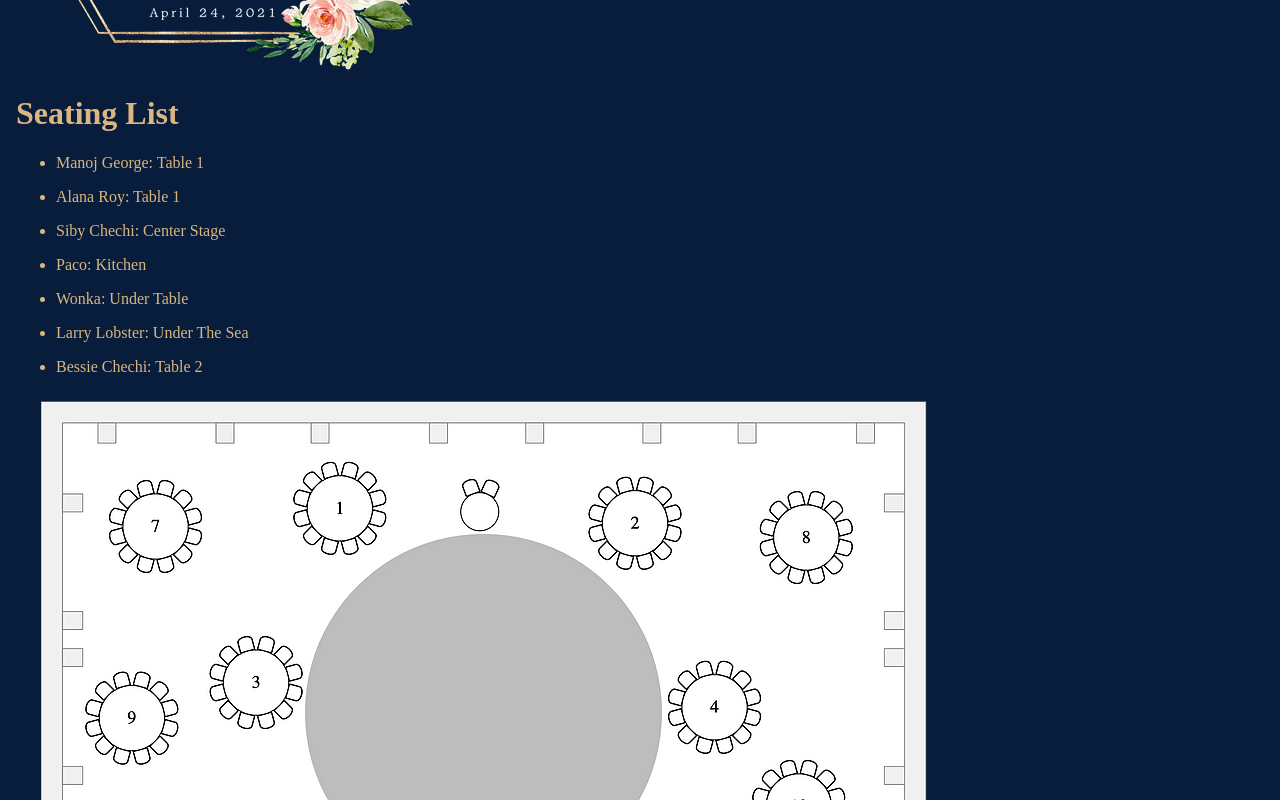
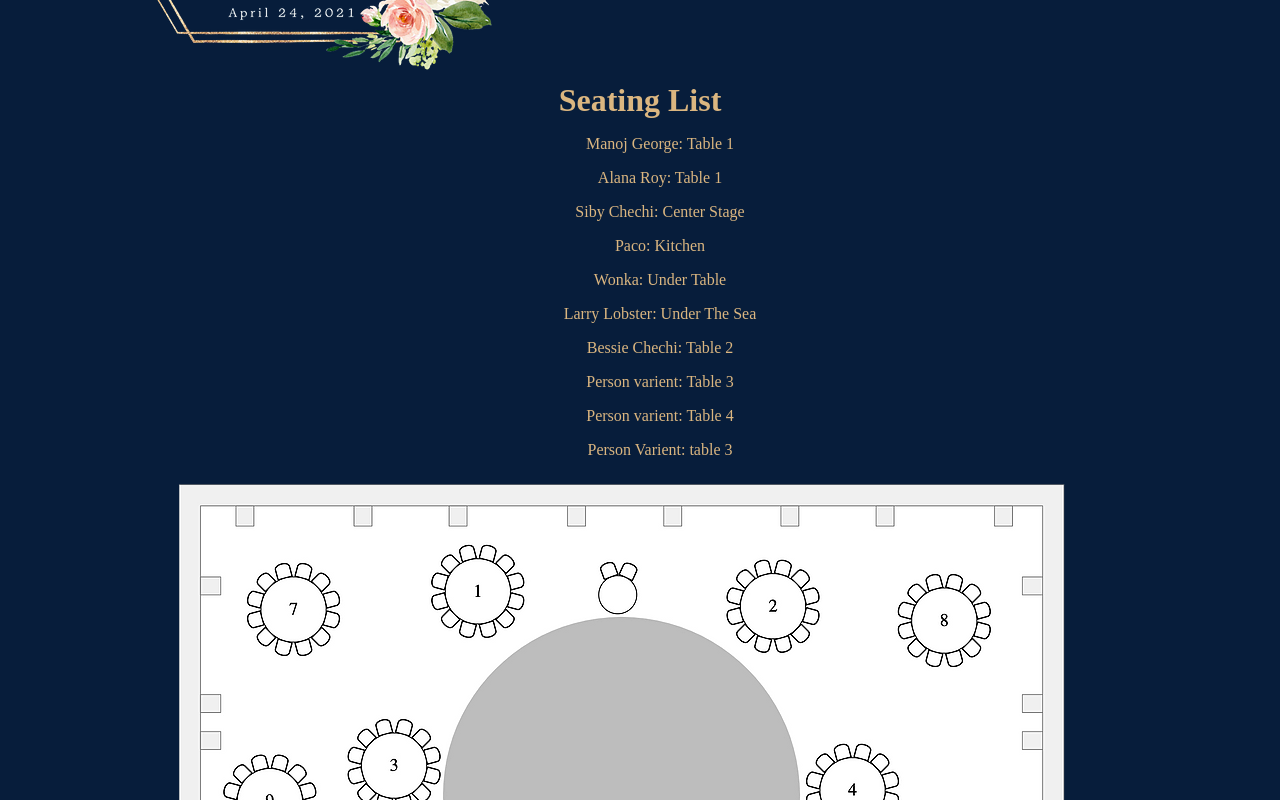
Before and after one commit to manojmpg114/DerylSiby_Wedding, an Angular app in the folder wedding-site/: page / in a window 1280 px wide. Shown: the part 240-1040 px from the top of the page. Built offline with nearby package versions, Linux system fonts and the light colour scheme.

Commit message:
html css updates

```diff
--- a/wedding-site/src/app/app.component.html
+++ b/wedding-site/src/app/app.component.html
@@ -21,19 +21,21 @@
 
   </div>
 </div>
-
-<body>
+<!--
+  If centering in this manner is not to liking remove class = "container" from h1, li, and img
+-->
+<body >
   <div class = "body">
-    <h1>
+    <h1 class = "container">
       Seating List
     </h1>
   </div>
   <ul *ngFor="let data of dataset | filter: searchText" class = "list-set">
-    <li>{{data}}</li>
+    <li class = "container">{{data}}</li>
   </ul>
 
   <div class = "imgdiv">
-    <img src = "../assets/img/table0.png">
+    <img class = "container" src = "../assets/img/table0.png">
   </div>
 
 </body>
--- a/wedding-site/src/app/app.component.ts
+++ b/wedding-site/src/app/app.component.ts
@@ -9,6 +9,7 @@ export class AppComponent {
   title = 'wedding-site';
   dataset = ['Manoj George: Table 1', 'Alana Roy: Table 1',
    'Siby Chechi: Center Stage', 'Paco: Kitchen', 'Wonka: Under Table',
-  'Larry Lobster: Under The Sea', 'Bessie Chechi: Table 2'];
+  'Larry Lobster: Under The Sea', 'Bessie Chechi: Table 2',
+  'Person varient: Table 3', 'Person varient: Table 4', "Person Varient: table 3"];
   searchText: string ="";
 }
--- a/wedding-site/src/styles.css
+++ b/wedding-site/src/styles.css
@@ -17,6 +17,7 @@ html { background-color: #071d3b;}
     max-width: 1500px;
     margin: 0 auto;         /*  will center the container on wide screen  */
     display: flex;
+    justify-content: center;
   }
 
   .imgdiv {
```
